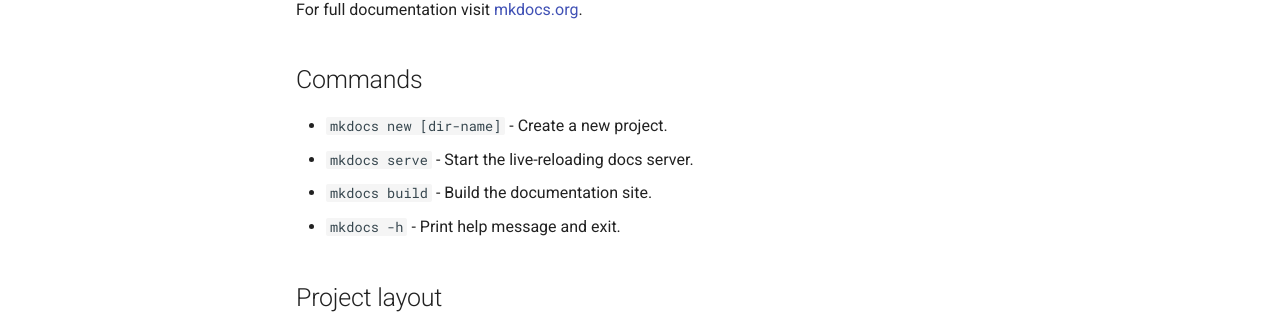
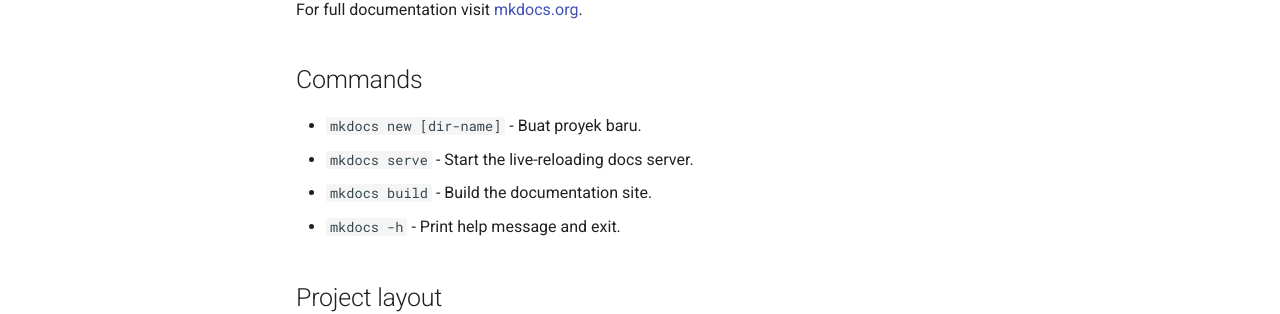
Before and after one commit to nikenyo/imwgdocs, an MkDocs documentation site: the page built from docs/index.md, in a window 1280 px wide. Shown: the part 183-497 px from the top of the page. Built offline with MkDocs 1.6.1 and Material for MkDocs 9.7.7, drawn with Linux system fonts in a browser that asks for light colours.

Commit message:
update content

```diff
--- a/docs/index.md
+++ b/docs/index.md
@@ -4,7 +4,7 @@
 
 ## Commands
 
-* `mkdocs new [dir-name]` - Create a new project.
+* `mkdocs new [dir-name]` - Buat proyek baru.
 * `mkdocs serve` - Start the live-reloading docs server.
 * `mkdocs build` - Build the documentation site.
 * `mkdocs -h` - Print help message and exit.
```
